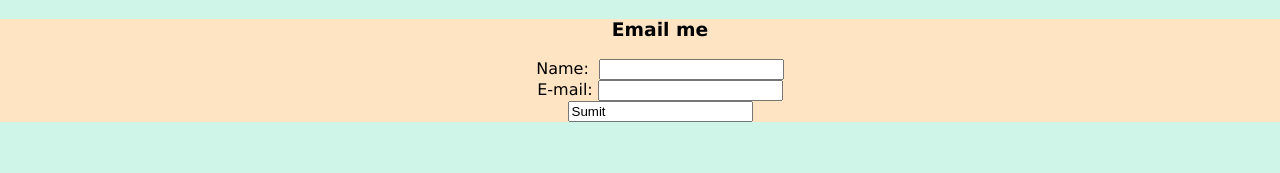
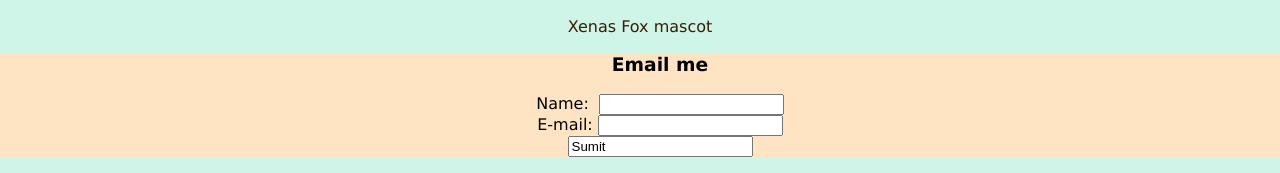
Before and after one commit to MissEnvii/Mini_Project, a plain HTML site: page index.html in a window 1280 px wide. Shown: the part 1033-1206 px from the top of the page. Before the commit the page ends 1171 px from the top, so only its background shows below. Drawn offline with Linux system fonts and the light colour scheme.

Commit message:
added read me/ added captions

```diff
--- a/assets/style.css
+++ b/assets/style.css
@@ -38,6 +38,7 @@ div{
 nav{
     color: bisque;
 }
+
 .nav {
     text-align: center;
     font-size: medium;
--- a/index.html
+++ b/index.html
@@ -44,6 +44,7 @@
             <h2>ABOUT ME</h2>
             <p>I've been working on this store for a while it use to be named EnviiStudios and I did things kinda all over the place. So I've decided to take some time off to learn how to run a business and take a different approach. I ended up rebranding my whole store. And so begins XenasFox. I want to be more engaging and more Structured. I have realized that having set goals and more content is a better way for me to get people to join me on my Art journey. I've always had this fear of people not liking me for who I am but realized if I just am myself and do me the right people will start to follow. I've always got excited when I created new items and I loved showing them to others. I'm still on my learning journey and I'm excited to have you join me.</p>
             <img src="assets/img/xenasfoxlogo.png">
+            <p>Xenas Fox mascot</p>
         </section>
         <footer>
             <ul>
```
